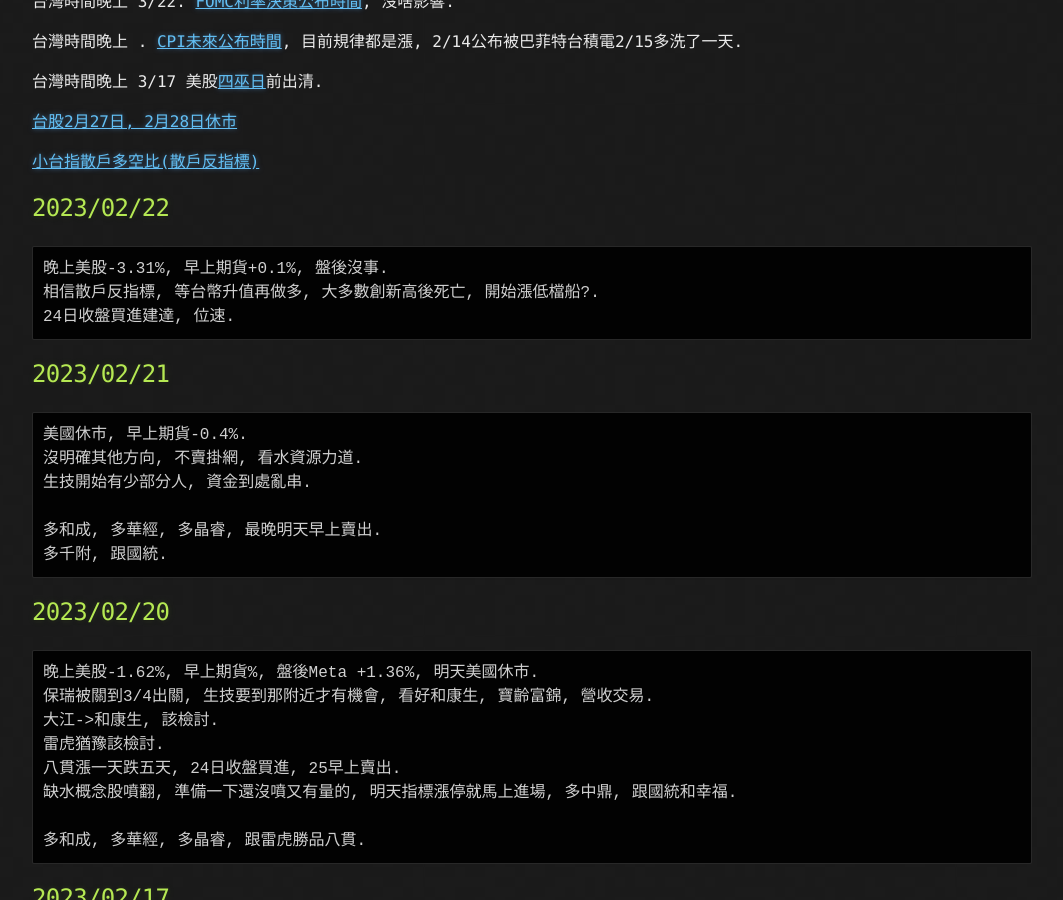
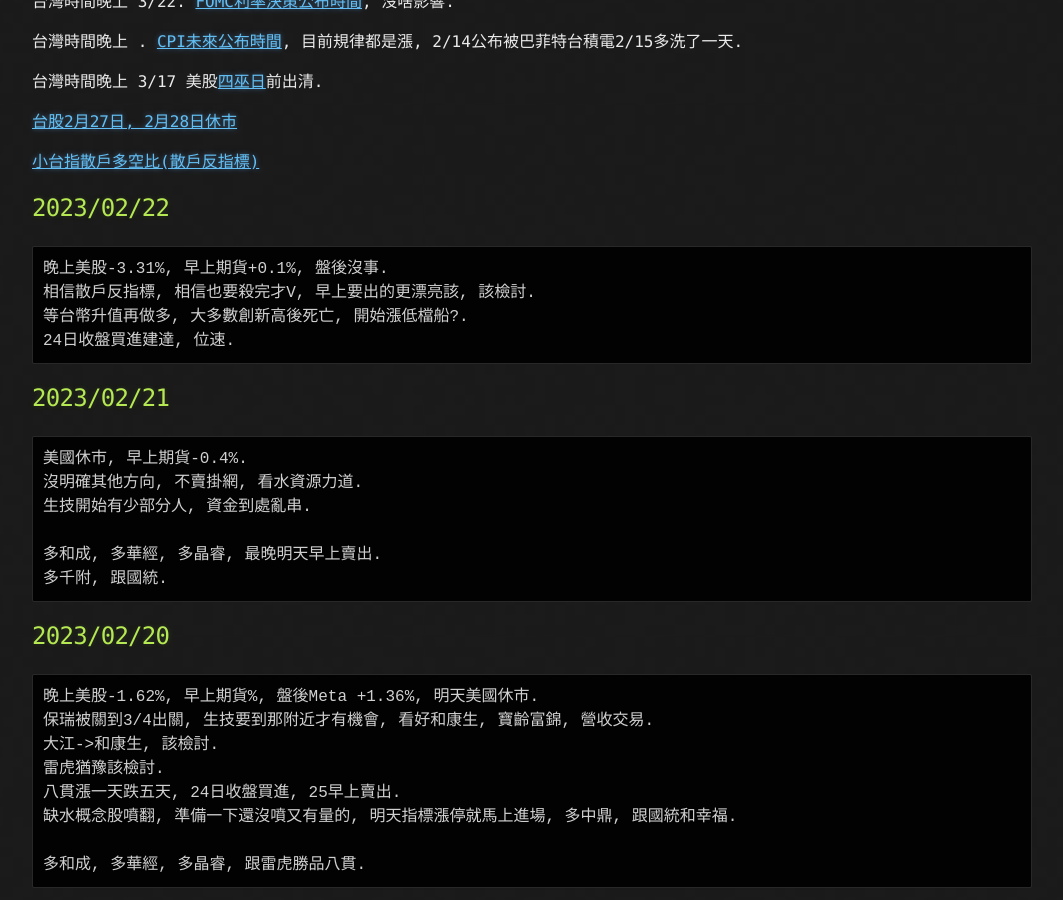
Before and after one commit to lepg5487/Stock_God, a Jekyll site: the page built from index.md, in a window 1280 px wide and 900 px high, scrolled down 428 px. Shown: the whole window, without its empty margins (108-1171 px from the left). Built offline with Jekyll 4.4.1, drawn with Linux system fonts in a browser that asks for light colours; our own code applies the rules of GitHub Pages for plain Markdown files.

Commit message:
Update index.md

````diff
--- a/index.md
+++ b/index.md
@@ -23,7 +23,8 @@
 ## 2023/02/22
 ```
 晚上美股-3.31%, 早上期貨+0.1%, 盤後沒事.
-相信散戶反指標, 等台幣升值再做多, 大多數創新高後死亡, 開始漲低檔船?.
+相信散戶反指標, 相信也要殺完才V, 早上要出的更漂亮該, 該檢討.
+等台幣升值再做多, 大多數創新高後死亡, 開始漲低檔船?.
 24日收盤買進建達, 位速.
 ```
 
````
